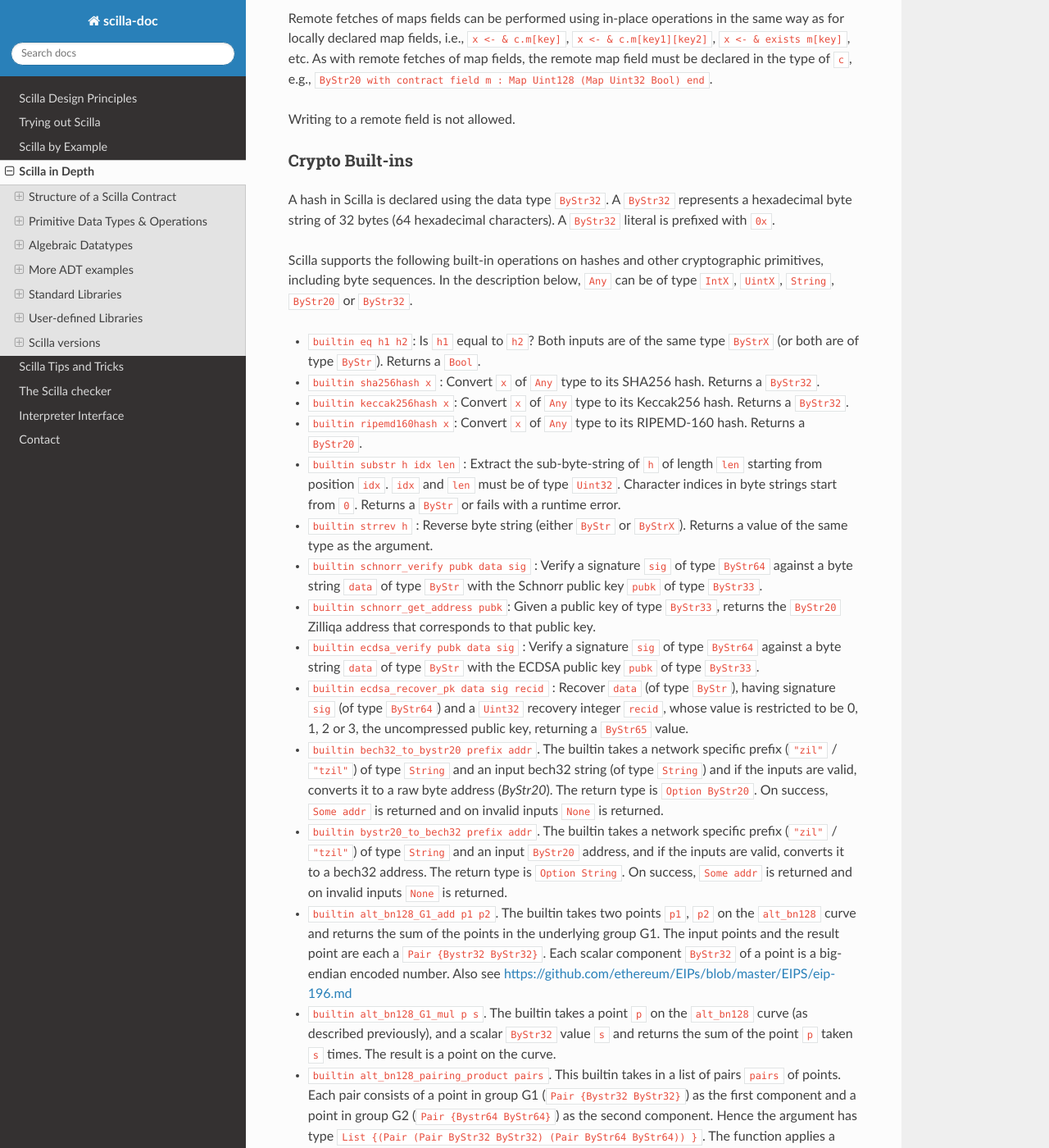
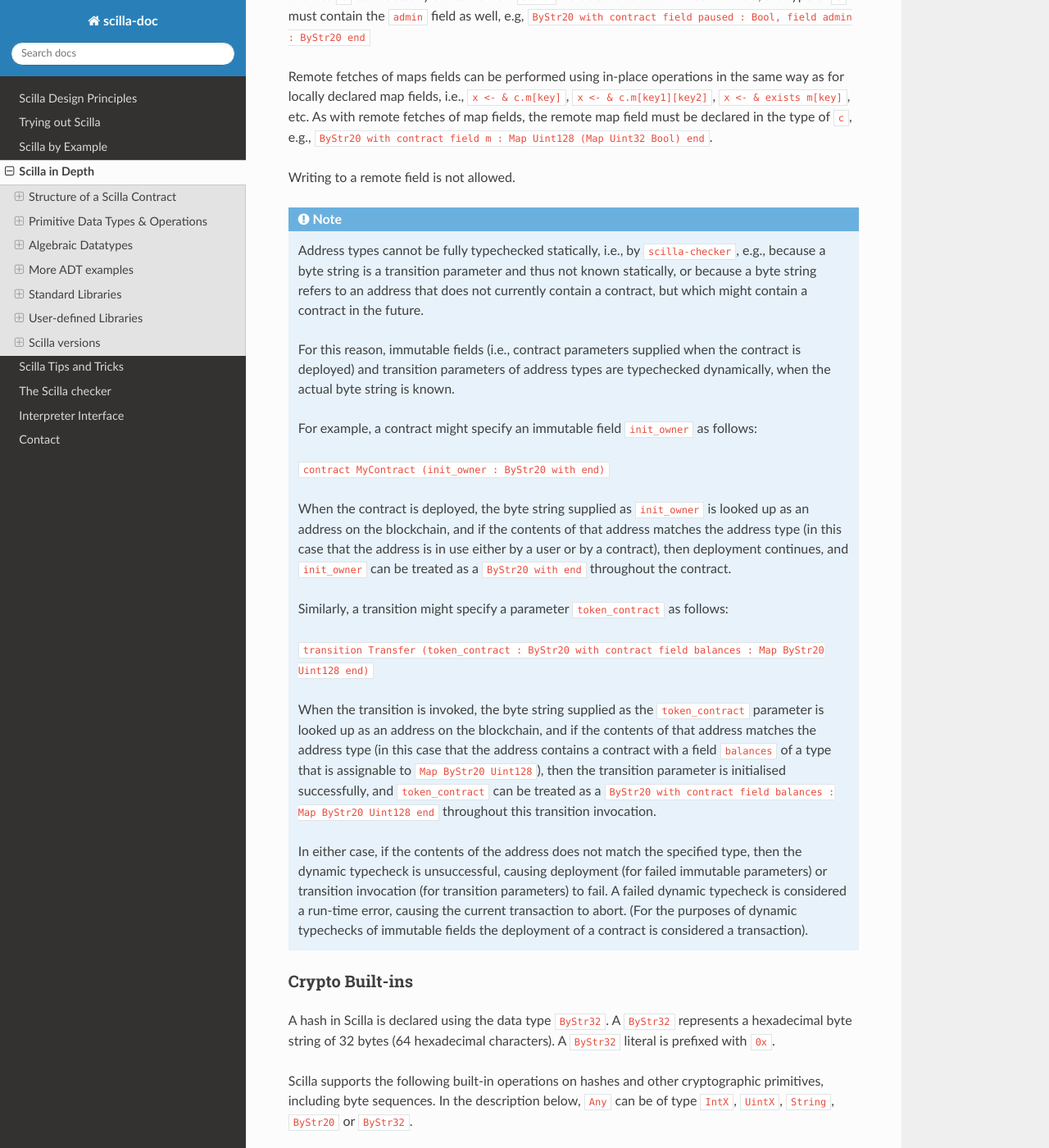
Before and after one commit to Zilliqa/scilla-docs, a Sphinx documentation site: the page built from docs/source/scilla-in-depth.rst, in a window 1280 px wide and 1400 px high, scrolled down 16527 px. Shown: the whole window at 82% size. Built offline with Sphinx 7.4.7 and the Read the Docs theme 2.0.0, drawn with Linux system fonts in a browser that asks for light colours; some of the changed text lies outside the part shown.

Commit message:
Dynamic typechecks of address types

```diff
--- a/docs/source/scilla-in-depth.rst
+++ b/docs/source/scilla-in-depth.rst
@@ -854,11 +854,11 @@ using the form ``ByStr20 with <address contents> end``, where
 
 The hierarchy of address types is as follows:
 
-- ``ByStr20``: Raw byte string of length 20. The type does not provide
-  any guarantee as to what is located at the address. (Generally,
-  ``ByStr20`` is not regarded as an address type, because it can refer
-  to any string of bytes of length 20, whether it is meant to
-  represent an address or not.)
+- ``ByStr20``: A raw byte string of length 20. The type does not
+  provide any guarantee as to what is located at the
+  address. (Generally, ``ByStr20`` is not regarded as an address type,
+  because it can refer to any string of bytes of length 20, whether it
+  is meant to represent an address or not.)
 
 - ``ByStr20 with end``: A ``ByStr20`` which, when interpreted as a
   network address, refers to an address that is in use. An address is
@@ -887,10 +887,13 @@ The hierarchy of address types is as follows:
 
 .. note::
 
-   Address types specifying immutable fields are currently not supported.
+   Address types specifying the immutable fields or transitions of a
+   contract are currently not supported.
 
 The hierarchy of address types defines a subtype relation, which in
 Scilla is referred to as `assignability`:
+
+- Any type is assignable to itself.
 
 - Any address type ``ByStr20 with ... end`` is assignable to
   ``ByStr20``, e.g., for comparing equality using ``builtin
@@ -907,10 +910,14 @@ Scilla is referred to as `assignability`:
   assignable to ``t22``, and so on for each field specified in both
   contract types.
 
-
-.. note::
-   TODO: Explain dynamic typechecks
-
+- For ADTs with type parameters such as ``List`` or ``Option``, an ADT
+  ``T t1 t2 ...`` is assignable to ``S s1 s2 ...`` if ``T`` is the
+  same as ``S``, and ``t1`` is assignable to ``s1``, ``t2`` is
+  assignable to ``s2``, and so on.
+
+- A map with key type ``kt1`` and value type ``vt1`` is assignable to
+  another map with key type ``kt2`` and value type ``vt2`` if ``kt1``
+  is assignable to ``kt2`` and ``vt1`` is assignable to ``vt2``.
 
 To perform a remote fetch ``x <- & c.f``, the type of ``c`` must be
 some address type declaring the field ``f``. For instance, if ``c``
@@ -931,6 +938,59 @@ field must be declared in the type of ``c``, e.g., ``ByStr20 with
 contract field m : Map Uint128 (Map Uint32 Bool) end``.
 
 Writing to a remote field is not allowed.
+
+
+.. note::
+
+   Address types cannot be fully typechecked statically, i.e., by
+   ``scilla-checker``, e.g., because a byte string is a transition
+   parameter and thus not known statically, or because a byte string
+   refers to an address that does not currently contain a contract,
+   but which might contain a contract in the future.
+
+   For this reason, immutable fields (i.e., contract parameters
+   supplied when the contract is deployed) and transition parameters
+   of address types are typechecked dynamically, when the actual byte
+   string is known.
+
+   For example, a contract might specify an immutable field
+   ``init_owner`` as follows:
+
+   ``contract MyContract (init_owner : ByStr20 with end)``
+
+   When the contract is deployed, the byte string supplied as
+   ``init_owner`` is looked up as an address on the blockchain, and if
+   the contents of that address matches the address type (in this
+   case that the address is in use either by a user or by a
+   contract), then deployment continues, and ``init_owner`` can be
+   treated as a ``ByStr20 with end`` throughout the contract.
+
+   Similarly, a transition might specify a parameter
+   ``token_contract`` as follows:
+
+   ``transition Transfer (token_contract : ByStr20 with contract field
+   balances : Map ByStr20 Uint128 end)``
+
+   When the transition is invoked, the byte string supplied as the
+   ``token_contract`` parameter is looked up as an address on the
+   blockchain, and if the contents of that address matches the address
+   type (in this case that the address contains a contract with a
+   field ``balances`` of a type that is assignable to ``Map ByStr20
+   Uint128``), then the transition parameter is initialised
+   successfully, and ``token_contract`` can be treated as a ``ByStr20
+   with contract field balances : Map ByStr20 Uint128 end`` throughout
+   this transition invocation.
+
+   In either case, if the contents of the address does not match the
+   specified type, then the dynamic typecheck is unsuccessful, causing
+   deployment (for failed immutable parameters) or transition
+   invocation (for transition parameters) to fail. A failed dynamic
+   typecheck is considered a run-time error, causing the current
+   transaction to abort. (For the purposes of dynamic typechecks of
+   immutable fields the deployment of a contract is considered a
+   transaction).
+
+
 
 
 Crypto Built-ins
@@ -2810,11 +2870,11 @@ Chain Calls
 ***********
 .. _Chaincalls:
 
-A user invokes a transition on a contract by sending a message with
-the contract's address as the recipient, and that transition may then
-send one or more messages onwards, possibly invoking other transitions
-on other contracts. The resulting collection of messages, fund
-transfers, transition invocations, and contract state changes are
+When a user invokes a transition on a contract by sending a message
+with the contract's address as the recipient, and that transition may
+then send one or more messages onwards, possibly invoking other
+transitions on other contracts. The resulting collection of messages,
+fund transfers, transition invocations, and contract state changes are
 referred to as a `transaction`.
 
 A transition that sends a message invoking another transition
```
